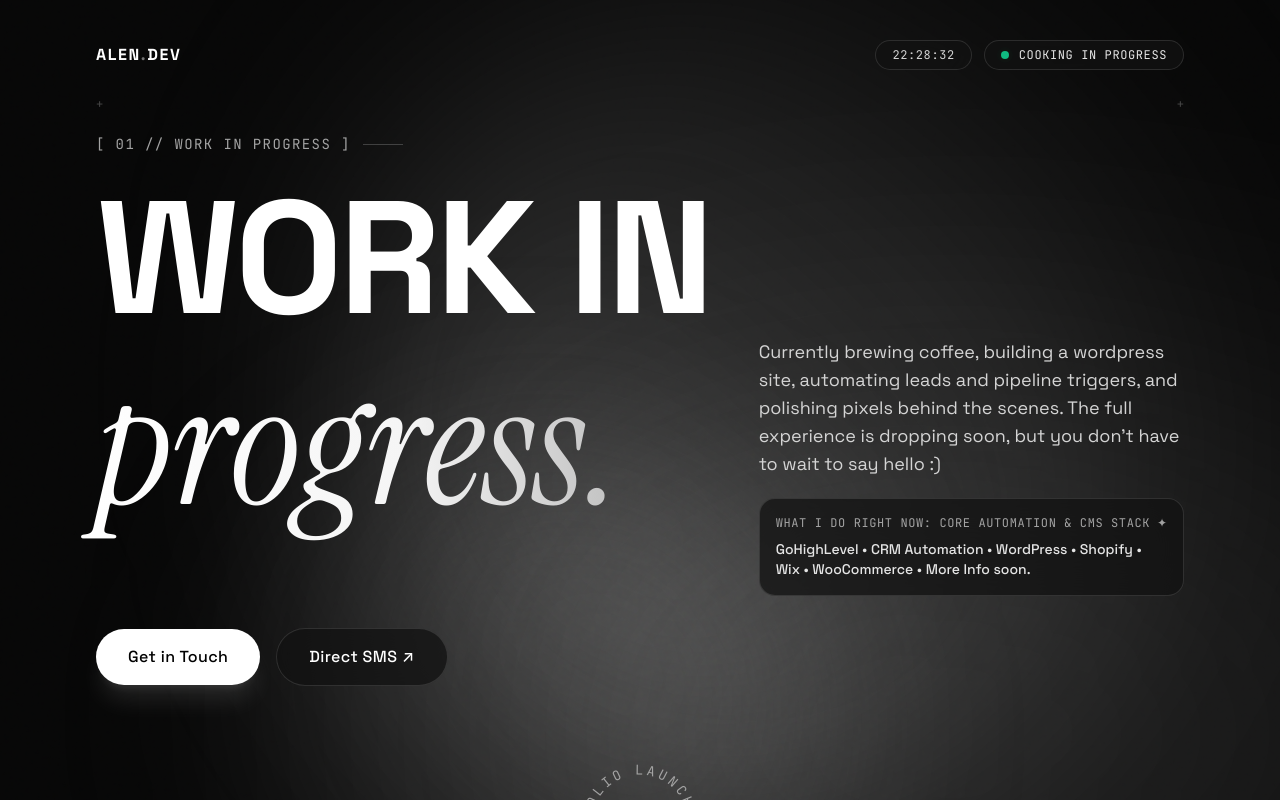
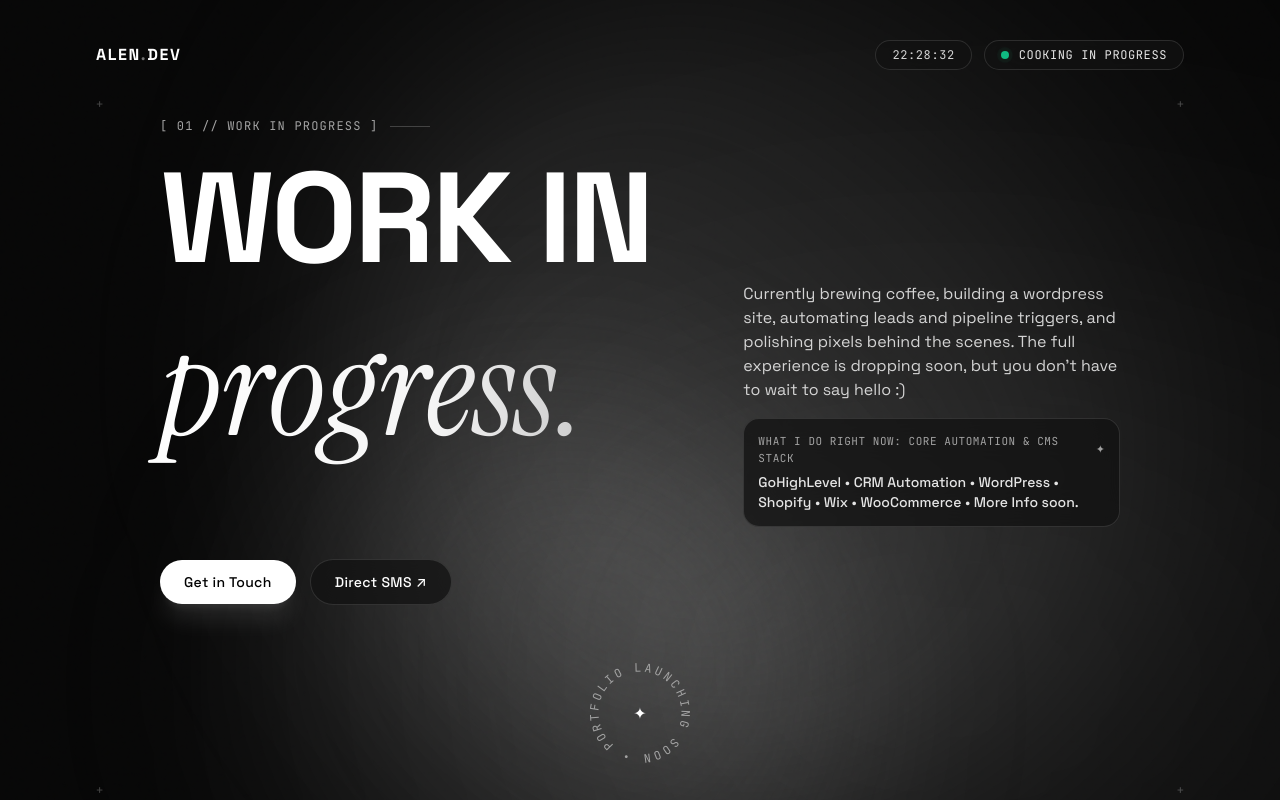
Before and after one commit to zcerabrehm/portfolio, a React (Vite) app: page / in a window 1280 px wide. Shown: the top 800 px of the page. Built offline with nearby package versions, Linux system fonts and the light colour scheme.

Commit message:
size fixes

```diff
--- a/src/App.jsx
+++ b/src/App.jsx
@@ -30,6 +30,9 @@ export default function App() {
     const timer = setInterval(updateClock, 1000);
     return () => clearInterval(timer);
   }, []);
+
+  // --- 3. EASING CONSTANT FOR AWWWARDS-STYLE SNAP ---
+  const easeOutExpo = [0.16, 1, 0.3, 1];
 
   return (
     <div className="relative min-h-screen w-full bg-[#070707] text-[#f3f3f3] font-sans overflow-hidden flex flex-col justify-between selection:bg-white selection:text-black">
@@ -83,12 +86,15 @@ export default function App() {
         {/* Lava Lamp Blob 1: High-Contrast Chrome Wax */}
         <motion.div
           className="absolute top-[10%] left-[10%] h-[550px] w-[550px] md:h-[700px] md:w-[700px] rounded-full bg-gradient-to-tr from-white/25 via-neutral-400/20 to-transparent blur-[110px]"
+          initial={{ opacity: 0, scale: 0.8 }}
           animate={{
+            opacity: 1,
             x: ["0%", "45%", "15%", "-20%", "0%"],
             y: ["0%", "-15%", "30%", "15%", "0%"],
             scale: [1, 1.2, 0.9, 1.15, 1],
           }}
           transition={{
+            opacity: { duration: 1.5, ease: "easeOut" },
             duration: 18,
             repeat: Infinity,
             ease: "easeInOut",
@@ -98,12 +104,15 @@ export default function App() {
         {/* Lava Lamp Blob 2: Mercury Drift */}
         <motion.div
           className="absolute top-[25%] right-[10%] h-[500px] w-[500px] md:h-[650px] md:w-[650px] rounded-full bg-gradient-to-bl from-neutral-200/25 via-neutral-500/25 to-transparent blur-[120px]"
+          initial={{ opacity: 0, scale: 0.8 }}
           animate={{
+            opacity: 1,
             x: ["0%", "-45%", "-10%", "25%", "0%"],
             y: ["0%", "25%", "-25%", "-10%", "0%"],
             scale: [1, 0.85, 1.25, 0.95, 1],
           }}
           transition={{
+            opacity: { duration: 1.8, ease: "easeOut" },
             duration: 24,
             repeat: Infinity,
             ease: "easeInOut",
@@ -113,11 +122,13 @@ export default function App() {
         {/* Lava Lamp Blob 3: Center Core Sheen */}
         <motion.div
           className="absolute top-1/2 left-1/2 -translate-x-1/2 -translate-y-1/2 h-[450px] w-[750px] rounded-full bg-gradient-to-r from-neutral-300/20 via-white/10 to-neutral-500/20 blur-[130px]"
+          initial={{ opacity: 0 }}
           animate={{
             scale: [1, 1.35, 0.9, 1],
             opacity: [0.6, 1, 0.7, 0.6],
           }}
           transition={{
+            opacity: { duration: 2, ease: "easeOut" },
             duration: 15,
             repeat: Infinity,
             ease: "easeInOut",
@@ -125,15 +136,20 @@ export default function App() {
         />
       </div>
 
-      {/* Editorial Geometric Crosshairs (HUD Framing) */}
-      <div className="pointer-events-none absolute inset-8 md:inset-16 lg:inset-24 flex justify-between items-between z-10 opacity-25">
+      {/* Editorial Geometric Crosshairs (HUD Framing - Fades in smoothly) */}
+      <motion.div
+        initial={{ opacity: 0, scale: 0.95 }}
+        animate={{ opacity: 0.25, scale: 1 }}
+        transition={{ duration: 1.2, delay: 0.3, ease: easeOutExpo }}
+        className="pointer-events-none absolute inset-8 md:inset-16 lg:inset-24 flex justify-between items-between z-10"
+      >
         <div className="absolute top-0 left-0 font-mono-tech text-xs">+</div>
         <div className="absolute top-0 right-0 font-mono-tech text-xs">+</div>
         <div className="absolute bottom-0 left-0 font-mono-tech text-xs">+</div>
         <div className="absolute bottom-0 right-0 font-mono-tech text-xs">
           +
         </div>
-      </div>
+      </motion.div>
 
       {/* Crisp Editorial Film Grain Overlay (6% Opacity) */}
       <div
@@ -144,9 +160,14 @@ export default function App() {
       />
 
       {/* ========================================== */}
-      {/* 3. HEADER / NAVIGATION                     */}
+      {/* 3. HEADER / NAVIGATION (SLIDES DOWN)       */}
       {/* ========================================== */}
-      <header className="w-full px-8 md:px-16 lg:px-24 pt-8 md:pt-10 flex items-center justify-between z-20">
+      <motion.header
+        initial={{ opacity: 0, y: -25 }}
+        animate={{ opacity: 1, y: 0 }}
+        transition={{ duration: 0.8, delay: 0.1, ease: easeOutExpo }}
+        className="w-full px-8 md:px-16 lg:px-24 pt-8 md:pt-10 flex items-center justify-between z-20"
+      >
         {/* Left: ALEN.DEV Logo Only */}
         <a
           href="/"
@@ -171,18 +192,18 @@ export default function App() {
             COOKING IN PROGRESS
           </div>
         </div>
-      </header>
+      </motion.header>
 
       {/* ========================================== */}
-      {/* 4. HERO SECTION (TIGHTENED & BALANCED)     */}
+      {/* 4. HERO SECTION (80% COMPACT SCALE REVEAL) */}
       {/* ========================================== */}
-      <main className="w-full px-8 md:px-16 lg:px-24 py-8 md:py-16 my-auto flex flex-col justify-center max-w-7xl mx-auto z-20 font-primary">
+      <main className="w-full px-8 md:px-16 lg:px-24 py-8 md:py-12 my-auto flex flex-col justify-center max-w-6xl mx-auto z-20 font-primary">
         {/* Top Editorial Index Tag */}
         <motion.div
           initial={{ opacity: 0, y: 15 }}
           animate={{ opacity: 1, y: 0 }}
-          transition={{ duration: 0.6 }}
-          className="flex items-center gap-3 font-mono-tech text-xs md:text-sm tracking-widest text-neutral-400 mb-4 md:mb-6 uppercase"
+          transition={{ duration: 0.7, delay: 0.15, ease: easeOutExpo }}
+          className="flex items-center gap-3 font-mono-tech text-xs tracking-widest text-neutral-400 mb-3 md:mb-5 uppercase"
         >
           <span>[ 01 // WORK IN PROGRESS ]</span>
           <span className="h-px w-10 bg-white/20 hidden sm:inline-block" />
@@ -190,42 +211,53 @@ export default function App() {
 
         {/* Stacked Heading & Vertically Centered Copy */}
         <div className="flex flex-col">
-          {/* Line 1: WORK IN */}
+          {/* Line 1: WORK IN (Scaled to 8rem max: ~80% of 10rem) */}
           <motion.h1
-            initial={{ opacity: 0, y: 20 }}
+            initial={{ opacity: 0, y: 30 }}
             animate={{ opacity: 1, y: 0 }}
-            transition={{ duration: 0.7, delay: 0.1 }}
-            className="text-6xl sm:text-8xl md:text-9xl lg:text-[10rem] font-bold tracking-tight uppercase leading-none text-white select-none"
+            transition={{ duration: 0.9, delay: 0.25, ease: easeOutExpo }}
+            className="text-5xl sm:text-7xl md:text-8xl lg:text-[8rem] font-bold tracking-tight uppercase leading-none text-white select-none"
           >
             WORK IN
           </motion.h1>
 
           {/* Line 2: progress. + Vertically Centered Right Column */}
-          <motion.div
-            initial={{ opacity: 0, y: 20 }}
-            animate={{ opacity: 1, y: 0 }}
-            transition={{ duration: 0.7, delay: 0.2 }}
-            className="grid grid-cols-1 lg:grid-cols-12 gap-6 lg:gap-12 items-center"
-          >
-            {/* Left Column: progress. (Tighter top margin tuck: -mt-4 sm:-mt-8 md:-mt-10) */}
-            <div className="lg:col-span-6 xl:col-span-7">
-              <span className="font-accent italic text-7xl sm:text-8xl md:text-9xl lg:text-[9.5rem] xl:text-[10.5rem] tracking-normal lowercase leading-[1.05] px-6 -mx-6 pb-6 -mb-6 sm:px-8 sm:-mx-8 sm:pb-8 sm:-mb-8 bg-gradient-to-r from-white via-neutral-100 to-neutral-400 bg-clip-text text-transparent block -mt-4 sm:-mt-8 md:-mt-10 select-none">
+          <div className="grid grid-cols-1 lg:grid-cols-12 gap-6 lg:gap-10 items-center">
+            {/* Left Column: progress. (Scaled to 8.5rem max: ~80% of 10.5rem) */}
+            <motion.div
+              initial={{ opacity: 0, y: 35 }}
+              animate={{ opacity: 1, y: 0 }}
+              transition={{ duration: 0.9, delay: 0.35, ease: easeOutExpo }}
+              className="lg:col-span-6 xl:col-span-7"
+            >
+              <span className="font-accent italic text-6xl sm:text-7xl md:text-8xl lg:text-[7.6rem] xl:text-[8.5rem] tracking-normal lowercase leading-[1.05] px-6 -mx-6 pb-6 -mb-6 sm:px-8 sm:-mx-8 sm:pb-8 sm:-mb-8 bg-gradient-to-r from-white via-neutral-100 to-neutral-400 bg-clip-text text-transparent block -mt-3 sm:-mt-6 md:-mt-8 select-none">
                 progress.
               </span>
-            </div>
+            </motion.div>
 
-            {/* Right Column: Original Copy & Stack Card */}
-            <div className="lg:col-span-6 xl:col-span-5 flex flex-col justify-center gap-5 max-w-md my-auto">
-              <p className="text-sm sm:text-base md:text-lg leading-relaxed text-neutral-300 font-normal">
+            {/* Right Column: Your Updated Copy & Stack Card */}
+            <div className="lg:col-span-6 xl:col-span-5 flex flex-col justify-center gap-4 max-w-md my-auto">
+              {/* Paragraph Copy (Scaled to text-xs / text-sm / text-base) */}
+              <motion.p
+                initial={{ opacity: 0, y: 20 }}
+                animate={{ opacity: 1, y: 0 }}
+                transition={{ duration: 0.8, delay: 0.45, ease: easeOutExpo }}
+                className="text-xs sm:text-sm md:text-base leading-relaxed text-neutral-300 font-normal"
+              >
                 Currently brewing coffee, building a wordpress site, automating
                 leads and pipeline triggers, and polishing pixels behind the
                 scenes. The full experience is dropping soon, but you don't have
                 to wait to say hello :)
-              </p>
+              </motion.p>
 
               {/* Glassmorphic Automation & CMS Stack Card */}
-              <div className="p-4 rounded-2xl glass-hud glass-card-hover group cursor-default">
-                <div className="flex items-center justify-between text-xs font-mono-tech text-neutral-400 mb-2">
+              <motion.div
+                initial={{ opacity: 0, y: 20, scale: 0.98 }}
+                animate={{ opacity: 1, y: 0, scale: 1 }}
+                transition={{ duration: 0.8, delay: 0.55, ease: easeOutExpo }}
+                className="p-3.5 rounded-2xl glass-hud glass-card-hover group cursor-default"
+              >
+                <div className="flex items-center justify-between text-[11px] font-mono-tech text-neutral-400 mb-1.5">
                   <span className="tracking-wider">
                     WHAT I DO RIGHT NOW: CORE AUTOMATION & CMS STACK
                   </span>
@@ -237,22 +269,22 @@ export default function App() {
                   GoHighLevel • CRM Automation • WordPress • Shopify • Wix •
                   WooCommerce • More Info soon.
                 </div>
-              </div>
+              </motion.div>
             </div>
-          </motion.div>
+          </div>
         </div>
 
-        {/* Action Buttons (Closer to text block: mt-6 md:mt-8) */}
+        {/* Action Buttons (Scaled to px-6 py-3 text-xs md:text-sm) */}
         <motion.div
           initial={{ opacity: 0, y: 20 }}
           animate={{ opacity: 1, y: 0 }}
-          transition={{ duration: 0.7, delay: 0.35 }}
-          className="flex flex-wrap items-center gap-4 mt-6 md:mt-8"
+          transition={{ duration: 0.8, delay: 0.65, ease: easeOutExpo }}
+          className="flex flex-wrap items-center gap-3.5 mt-6 md:mt-8"
         >
           {/* Primary Button */}
           <a
             href="mailto:alenguiwan@gmail.com"
-            className="px-8 py-4 rounded-full bg-white text-black font-medium text-sm md:text-base tracking-wide transition-all duration-300 hover:bg-neutral-200 hover:-translate-y-0.5 shadow-xl shadow-white/10"
+            className="px-6 py-3 rounded-full bg-white text-black font-medium text-xs md:text-sm tracking-wide transition-all duration-300 hover:bg-neutral-200 hover:-translate-y-0.5 shadow-xl shadow-white/10"
           >
             Get in Touch
           </a>
@@ -260,7 +292,7 @@ export default function App() {
           {/* Secondary Button */}
           <a
             href="sms:+639213041571"
-            className="px-8 py-4 rounded-full glass-hud hover:border-white/40 text-white font-medium text-sm md:text-base tracking-wide transition-all duration-300 hover:bg-white/10"
+            className="px-6 py-3 rounded-full glass-hud hover:border-white/40 text-white font-medium text-xs md:text-sm tracking-wide transition-all duration-300 hover:bg-white/10"
           >
             Direct SMS ↗
           </a>
@@ -268,13 +300,18 @@ export default function App() {
       </main>
 
       {/* ========================================== */}
-      {/* 5. EDITORIAL FOOTER                        */}
+      {/* 5. EDITORIAL FOOTER (SLIDES UP)            */}
       {/* ========================================== */}
-      <footer className="w-full px-8 md:px-16 lg:px-24 pb-8 md:pb-10 z-20 flex flex-col gap-8">
-        {/* Rotating Circular Stamp Badge */}
-        <div className="flex justify-center items-center relative my-2">
+      <motion.footer
+        initial={{ opacity: 0, y: 25 }}
+        animate={{ opacity: 1, y: 0 }}
+        transition={{ duration: 0.8, delay: 0.75, ease: easeOutExpo }}
+        className="w-full px-8 md:px-16 lg:px-24 pb-8 md:pb-10 z-20 flex flex-col gap-8"
+      >
+        {/* Rotating Circular Stamp Badge (Scaled down slightly: w-24 h-24 md:w-28 md:h-28) */}
+        <div className="flex justify-center items-center relative my-1">
           <motion.div
-            className="relative flex items-center justify-center w-28 h-28 md:w-32 md:h-32 select-none"
+            className="relative flex items-center justify-center w-24 h-24 md:w-28 md:h-28 select-none"
             animate={{ rotate: 360 }}
             transition={{ duration: 24, repeat: Infinity, ease: "linear" }}
           >
@@ -295,7 +332,7 @@ export default function App() {
             </svg>
           </motion.div>
 
-          <div className="absolute text-white text-base pointer-events-none select-none">
+          <div className="absolute text-white text-sm md:text-base pointer-events-none select-none">
             ✦
           </div>
         </div>
@@ -308,7 +345,7 @@ export default function App() {
           <span>© 2026 ALEN GUIWAN</span>
           <span>ALL RIGHTS RESERVED</span>
         </div>
-      </footer>
+      </motion.footer>
     </div>
   );
 }
```
